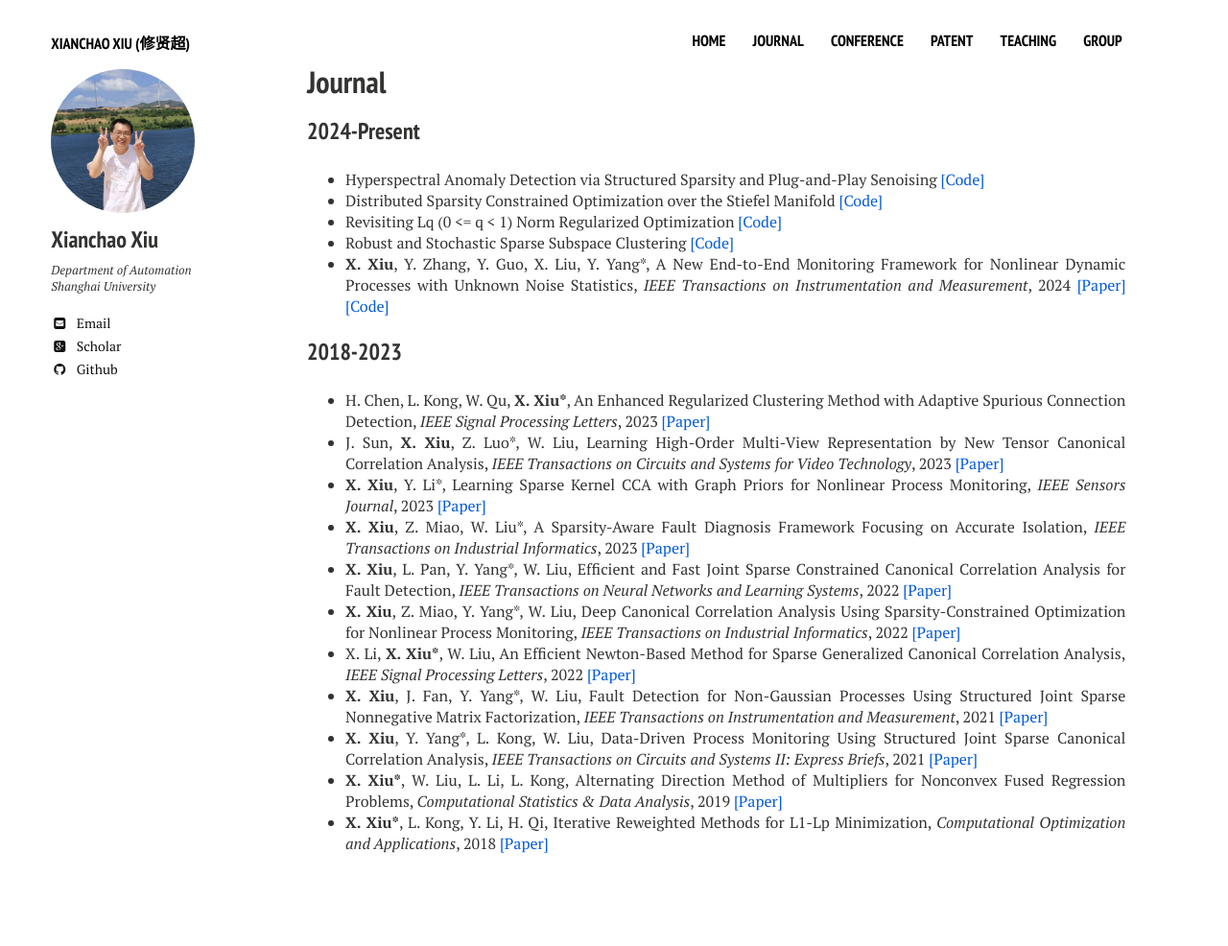
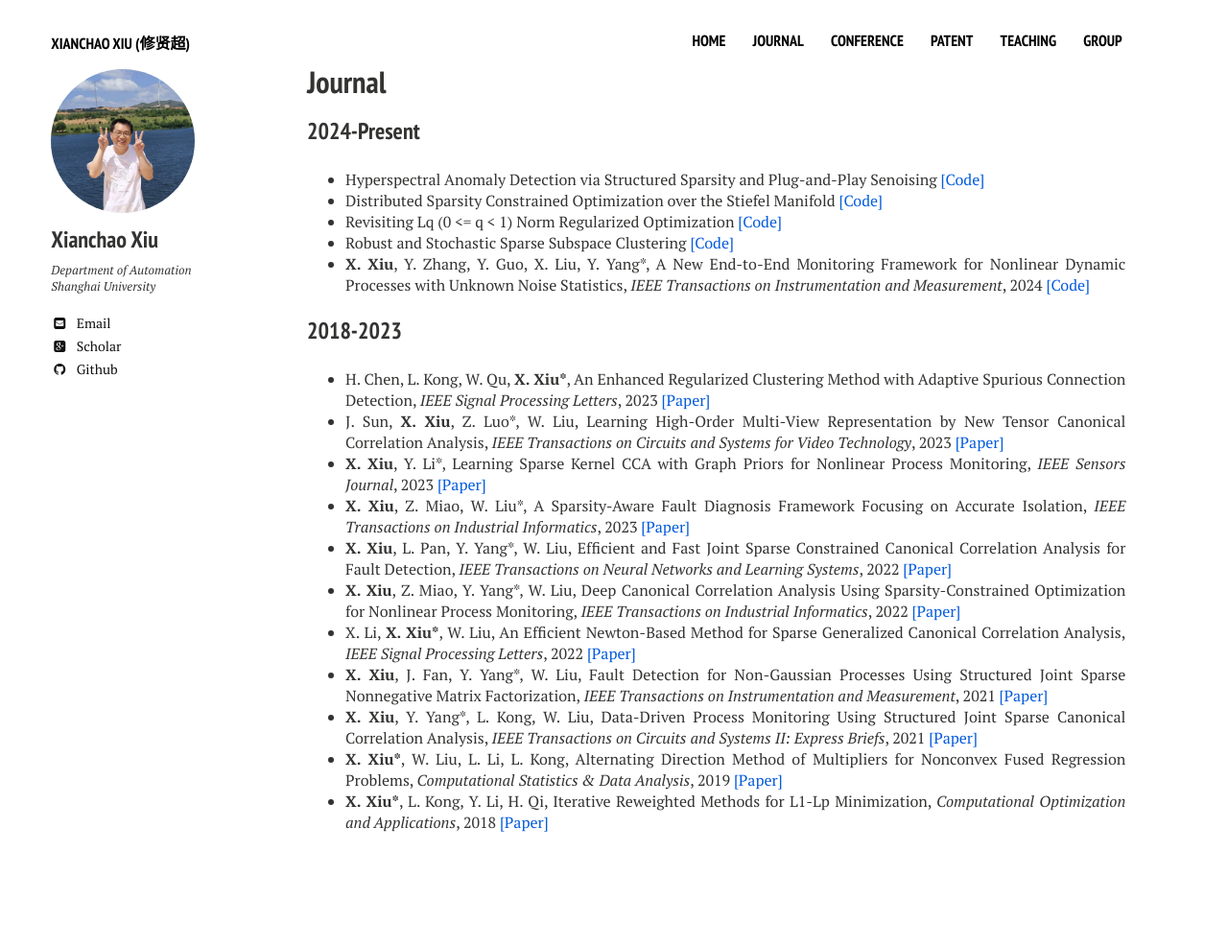
Before and after one commit to xianchaoxiu/xianchaoxiu.github.io, a Jekyll site: the page built from journal/index.md, in a window 1280 px wide. Shown: the whole page at 96% size. Built offline with Jekyll 4.4.1, drawn with Linux system fonts in a browser that asks for light colours; nearby versions of some CDN libraries; after the commit the page ends 964 px from its top, so only the background shows below that.

Commit message:
Update index.md

```diff
--- a/journal/index.md
+++ b/journal/index.md
@@ -15,7 +15,7 @@ share: false
 * Distributed Sparsity Constrained Optimization over the Stiefel Manifold <a href="https://github.com/wtqu" class="textlink" target="_blank">[Code]</a> <br>
 * Revisiting Lq (0 <= q < 1) Norm Regularized Optimization <a href="https://github.com/ShenglongZhou/PSNP" class="textlink" target="_blank">[Code]</a> <br>
 * Robust and Stochastic Sparse Subspace Clustering <a href="https://github.com/zhudafa/S3CH" class="textlink" target="_blank">[Code]</a> <br>
-* <b>X. Xiu</b>, Y. Zhang, Y. Guo, X. Liu, Y. Yang*, A New End-to-End Monitoring Framework for Nonlinear Dynamic Processes with Unknown Noise Statistics, <i>IEEE Transactions on Instrumentation and Measurement</i>, 2024 <a href="https://ieeexplore.ieee.org/document/10252040" class="textlink" target="_blank">[Paper]</a> <a href="https://github.com/xianchaoxiu/IEEE_TIM_DRNN" class="textlink" target="_blank">[Code]</a> <br>
+* <b>X. Xiu</b>, Y. Zhang, Y. Guo, X. Liu, Y. Yang*, A New End-to-End Monitoring Framework for Nonlinear Dynamic Processes with Unknown Noise Statistics, <i>IEEE Transactions on Instrumentation and Measurement</i>, 2024 <a href="https://github.com/xianchaoxiu/IEEE_TIM_DRNN" class="textlink" target="_blank">[Code]</a> <br>
 
 
 ### 2018-2023
```
